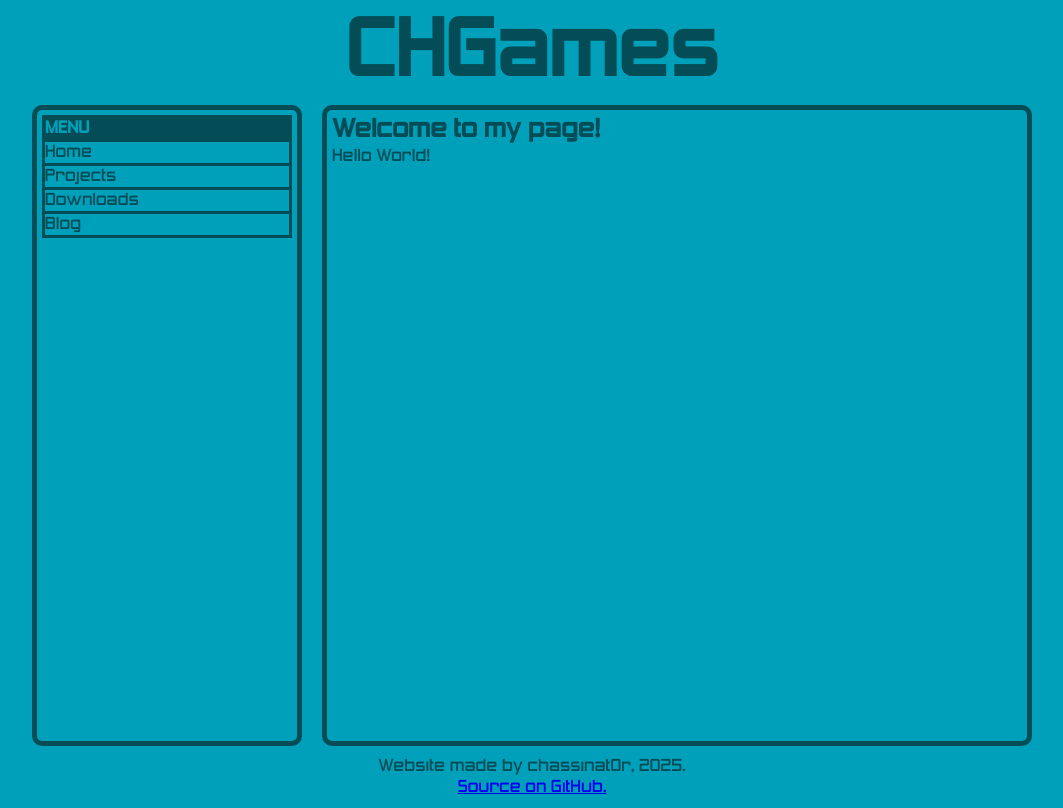
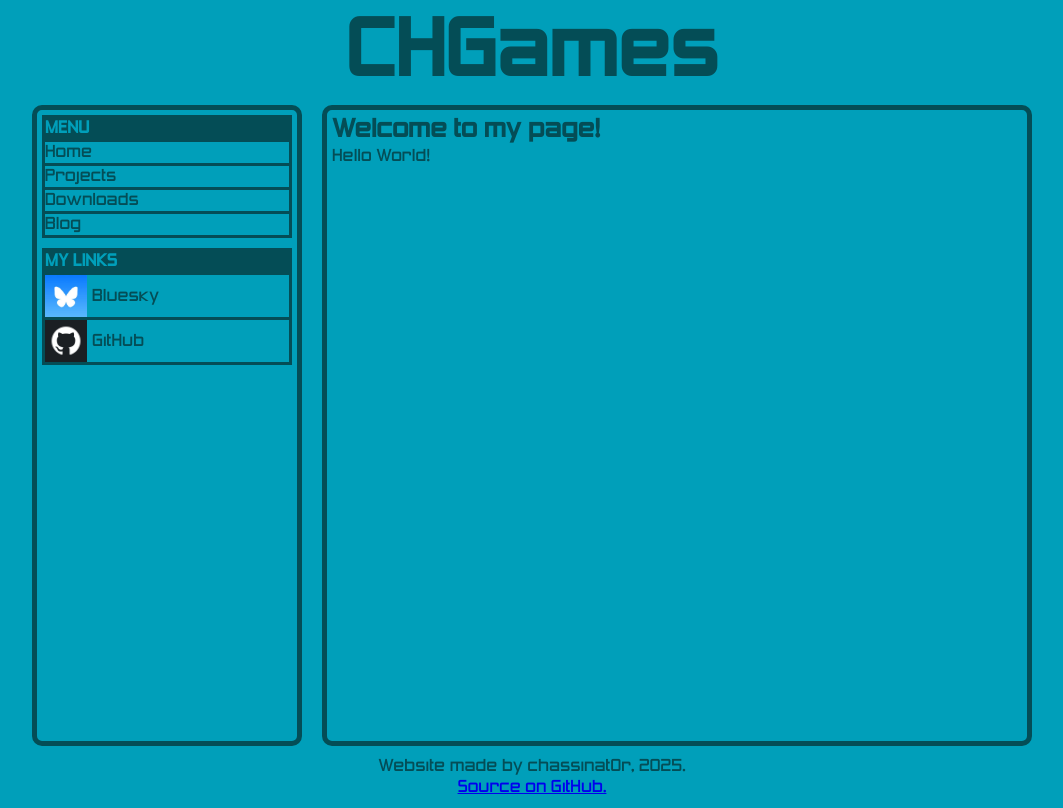
Before and after one commit to chassinat0r/chgames.net, a plain HTML site: page public/index.html in a window 1280 px wide. Shown: the whole page, without its empty margins (108-1171 px from the left). Drawn offline with Linux system fonts and the light colour scheme.

Commit message:
add links to sidebar

```diff
--- a/public/index.html
+++ b/public/index.html
@@ -17,6 +17,31 @@
                         <li class="navbar_item"><a href="/downloads">Downloads</a></li>
                         <li class="navbar_item"><a href="/blog">Blog</a></li>
                       </ul>
+                      <ul class="navbar">
+                        <li class="navbar_title">MY LINKS</li>
+                        <li class="navbar_item">
+                            <div class="social">
+                                <a href="https://bsky.app/profile/chgames.net" class="img_link">
+                                    <img src="assets/bsky.png" alt="Bluesky" style="width:42px;height:42px;">
+                                </a>
+                                <div class="text_link">
+                                    <a href="https://bsky.app/profile/chgames.net">Bluesky</a>
+                                </div>
+                              </div>
+                        </li>
+                        <li class="navbar_item">
+                            <div class="social">
+                                <a href="https://github.com/chassinat0r" class="img_link">
+                                    <img src="assets/github.png" alt="GitHub" style="width:42px;height:42px;">
+                                </a>
+                                <div class="text_link">
+                                    <a href="https://github.com/chassinat0r">GitHub</a>
+                                </div>
+                              </div>
+                        </li>
+                      </ul>
+
+
                 </div>
                 <div class="body">
                     <h2>Welcome to my page!</h2>
--- a/public/styles.css
+++ b/public/styles.css
@@ -68,7 +68,7 @@ div.footer p {
 
 ul.navbar {
     list-style-type: none;
-    margin: 0;
+    margin: 0 0 10px;
     padding: 0;
     background-color: #f1f1f1;
     border: 3px solid #044d56;
@@ -95,3 +95,34 @@ li.navbar_item a:hover {
     background-color: #03778b;
     color: #044d56;
 }
+
+div.social {
+    display: flex;
+}
+
+div.social a.img_link {
+    width: 42px;
+    height: 42px;
+}
+
+div.text_link {
+    display: flex;
+    align-items: center;
+    width: 100%;
+}
+
+div.text_link a {
+    display: block;
+    color: #044d56;
+    text-decoration: none;
+    padding-left: 5px;
+    width: 100%;
+}
+
+div.text_link:hover {
+    background-color: #03778b;
+    color: #044d56;
+}
+div.sidebar h3 {
+    margin: 5px 0 2px;
+}
```
Also changed, not shown: public/assets/bsky.png (added), public/assets/github.png (added).
